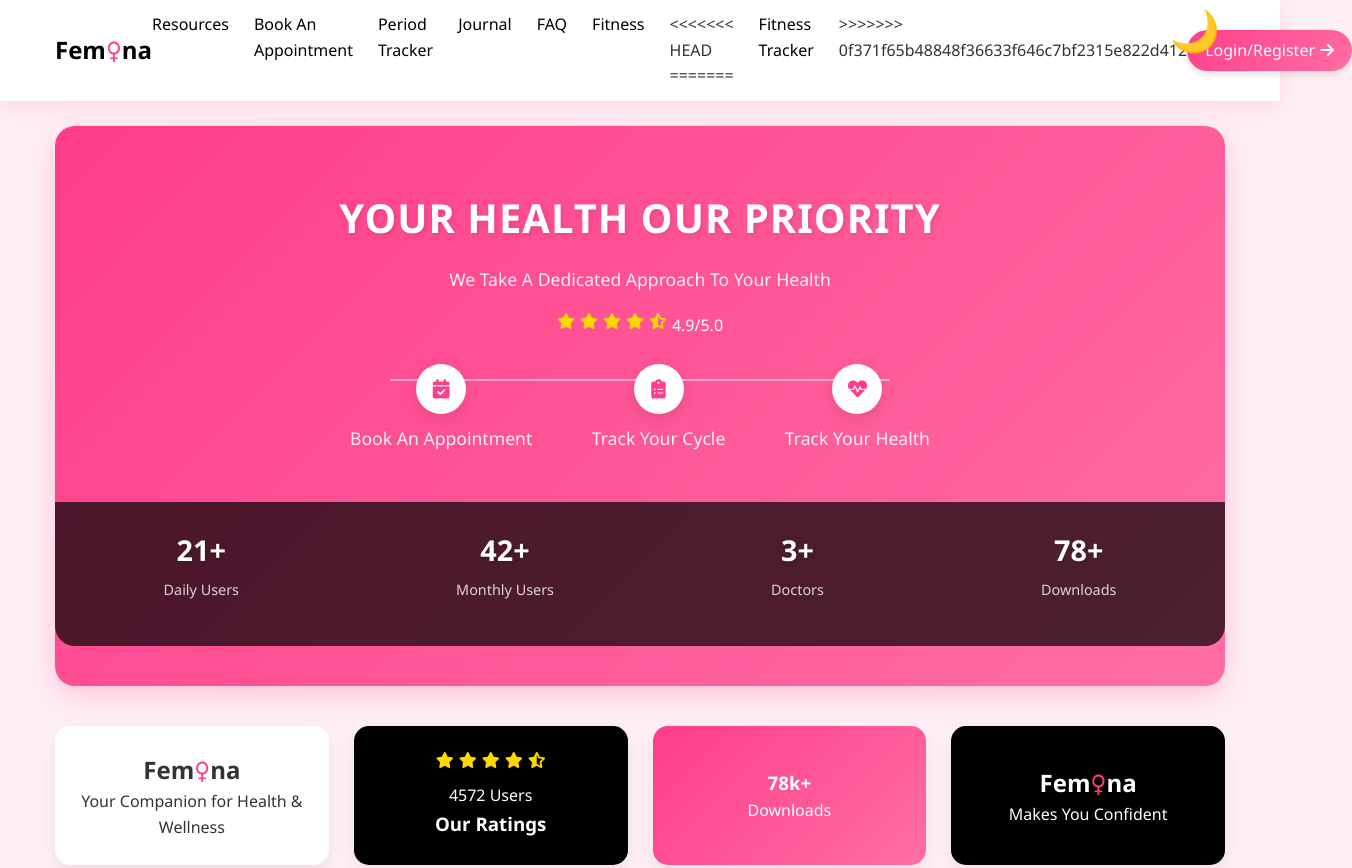
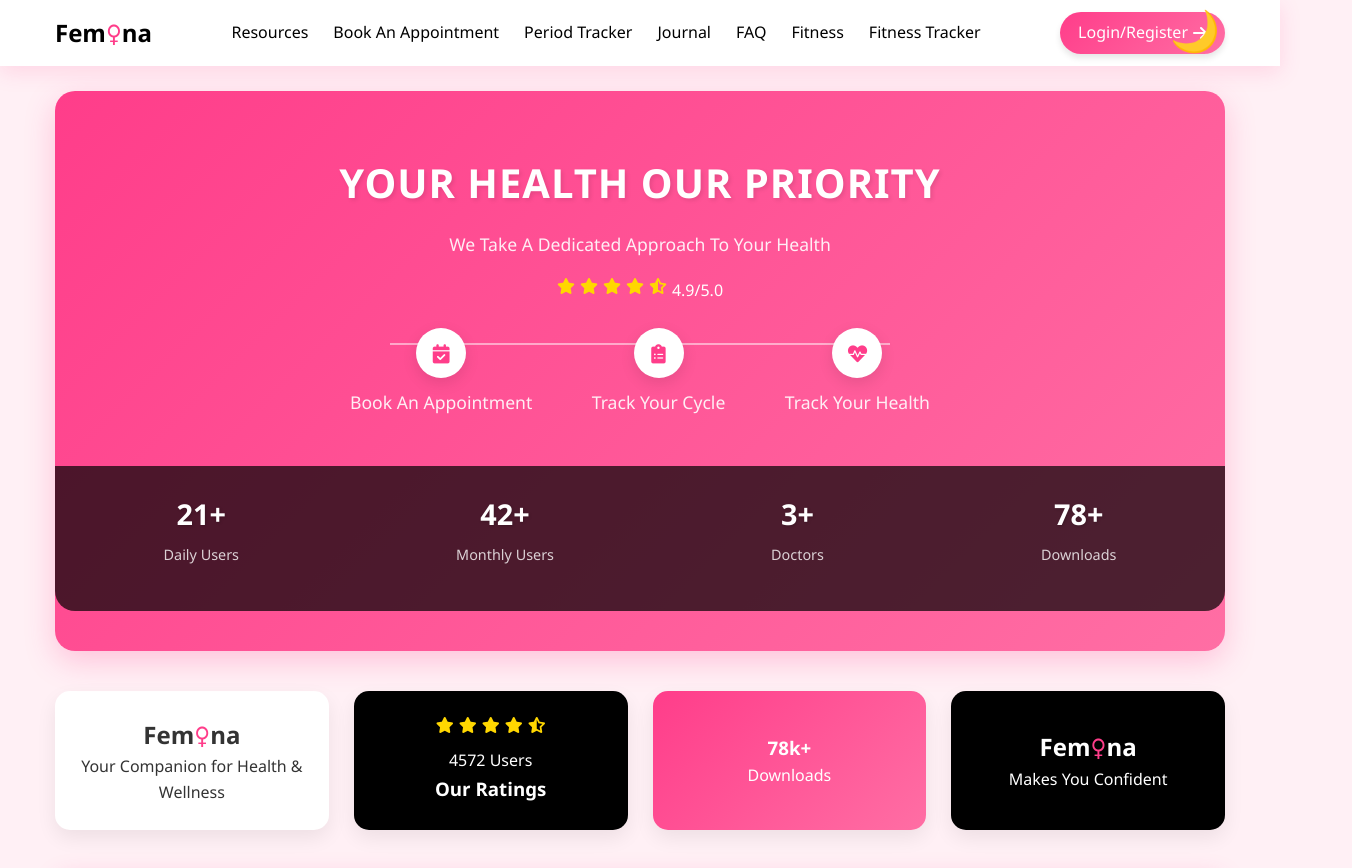
Before and after one commit to KhushiGupta19826/Femina_HealthTracker, a plain HTML site: page index.html in a window 1280 px wide. Shown: the top 868 px of the page, 1352 px wide, since content can reach past the window. Drawn offline with Linux system fonts and the light colour scheme.

Commit message:
Debugging navbar on landing page

```diff
--- a/index.html
+++ b/index.html
@@ -755,11 +755,8 @@ header {
                     <li><a href="navbar/journal.html">Journal</a></li>
                     <li><a href="navbar/FAQ.html">FAQ</a></li>
                     <li><a href="navbar/fitness.html">Fitness</a></li>
-<<<<<<< HEAD
+                    <li><a href="navbar/fitnesstracker.html">Fitness Tracker</a></li>
 
-=======
-                    <li><a href="navbar/fitnesstracker.html">Fitness Tracker</a></li>
->>>>>>> 0f371f65b48848f36633f646c7bf2315e822d412
 
                 </ul>
             </div>
```
